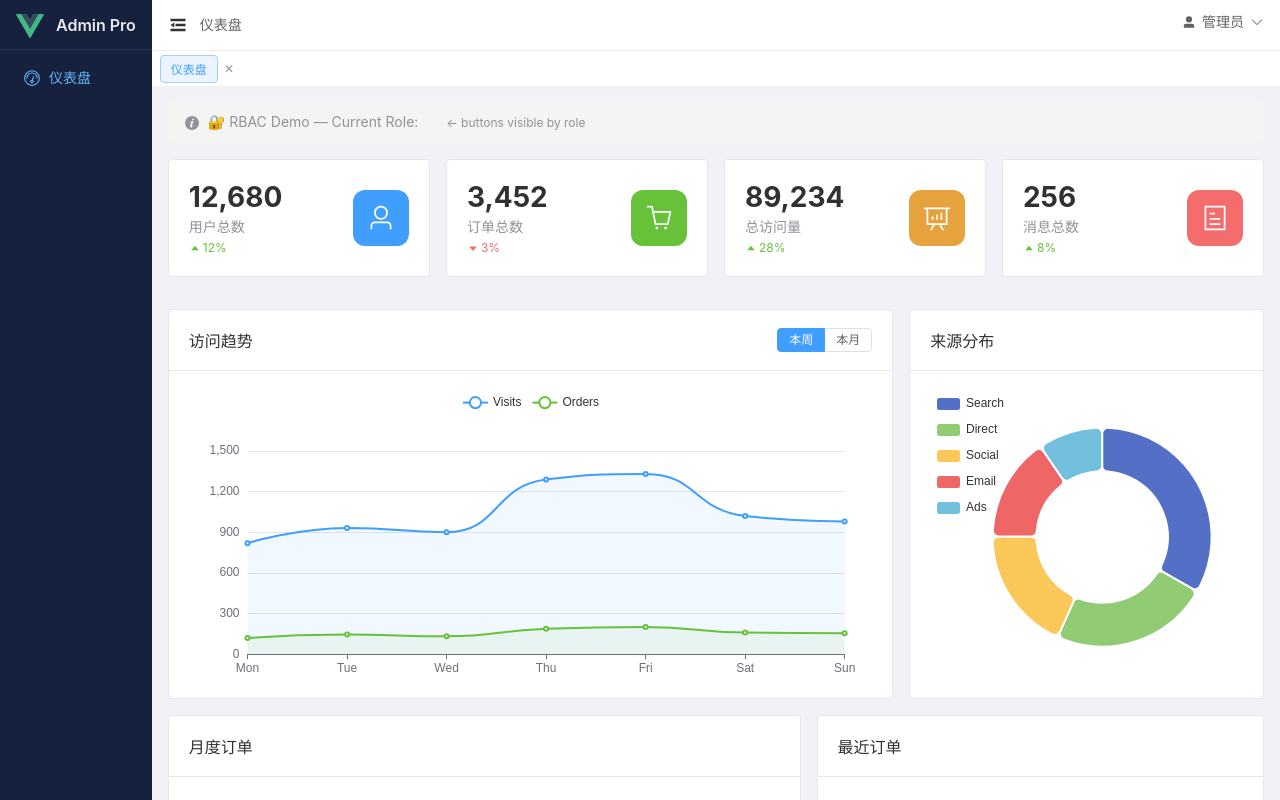
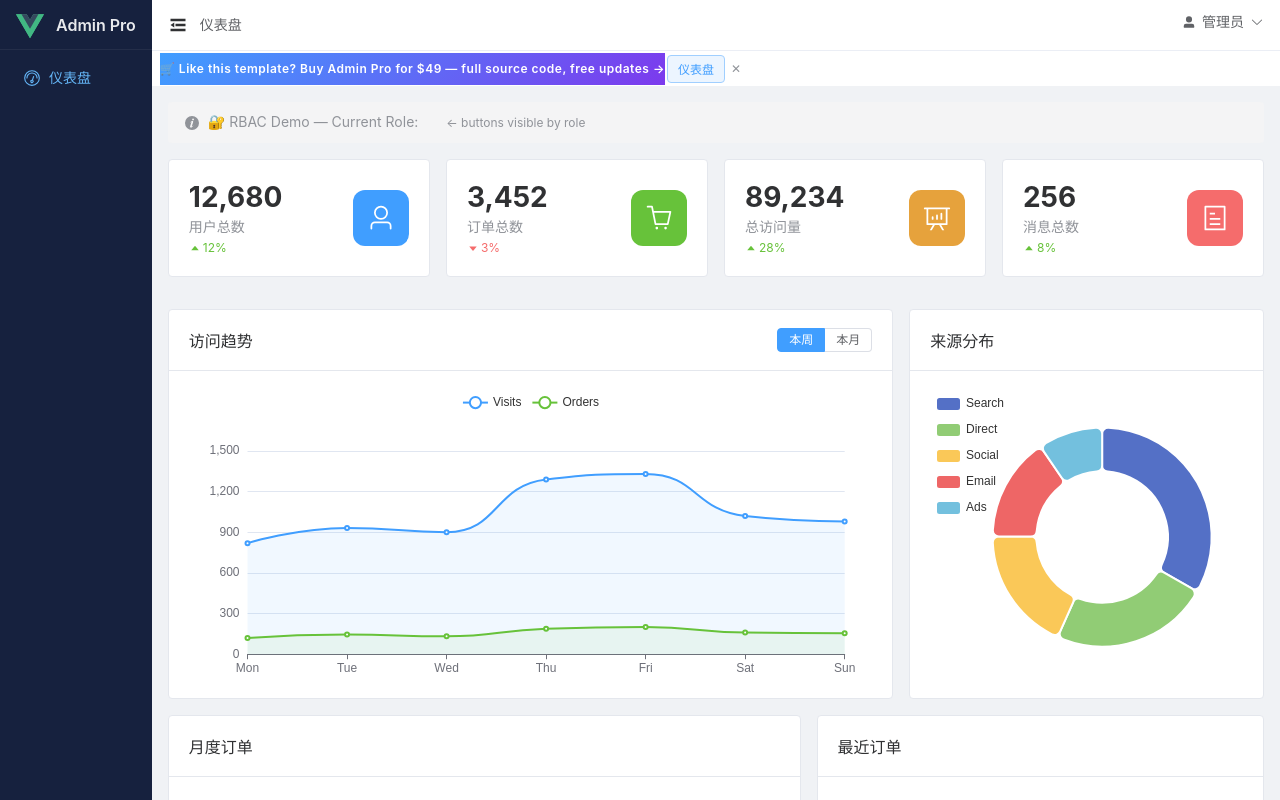
Before and after one commit to gaozhenxing-1/vue3-admin-pro, a Vue app: page /dashboard in a window 1280 px wide. Built offline with nearby package versions, Linux system fonts and the light colour scheme; sample sign-in values are in the browser's storage.

Commit message:
feat: add real Gumroad purchase links everywhere
- Landing page: nav + hero Buy Now buttons
- README: purchase section with link
- Demo layout: top banner with purchase CTA
- All pointing to gau***4.gumroad.com/l/trtbra

```diff
--- a/src/layout/index.vue
+++ b/src/layout/index.vue
@@ -9,18 +9,26 @@
       style="border-right:none;flex-shrink:0;overflow-y:auto"
       @select="handleSelect"
     >
-      <div style="height:50px;display:flex;align-items:center;padding:0 16px;border-bottom:1px solid var(--sidebar-border, rgba(255,255,255,0.08));overflow:hidden">
-        <img src="@/assets/logo.svg" style="width:28px;height:28px;flex-shrink:0">
-        <span v-show="!collapsed" style="margin-left:12px;color:var(--sidebar-logo-text, #fff);font-size:16px;font-weight:600;white-space:nowrap">Admin Pro</span>
+      <div
+        style="height:50px;display:flex;align-items:center;padding:0 16px;border-bottom:1px solid var(--sidebar-border, rgba(255,255,255,0.08));overflow:hidden"
+      >
+        <img src="@/assets/logo.svg" style="width:28px;height:28px;flex-shrink:0" />
+        <span
+          v-show="!collapsed"
+          style="margin-left:12px;color:var(--sidebar-logo-text, #fff);font-size:16px;font-weight:600;white-space:nowrap"
+          >Admin Pro</span
+        >
       </div>
       <el-menu-item v-for="r in menuRoutes" :key="r.path" :index="'/' + r.path">
-        <el-icon v-if="r.meta?.icon"><component :is="iconMap[r.meta.icon as string]" /></el-icon>
+        <el-icon v-if="r.meta?.icon"><component :is="iconMap[r.meta.icon as string]"/></el-icon>
         <template #title>{{ t(r.meta?.title as string) }}</template>
       </el-menu-item>
     </el-menu>
 
     <div style="flex:1;display:flex;flex-direction:column;overflow:hidden">
-      <div style="height:50px;background:var(--navbar-bg,#fff);display:flex;align-items:center;justify-content:space-between;padding:0 16px;box-shadow:0 1px 4px rgba(0,0,0,0.08);flex-shrink:0">
+      <div
+        style="height:50px;background:var(--navbar-bg,#fff);display:flex;align-items:center;justify-content:space-between;padding:0 16px;box-shadow:0 1px 4px rgba(0,0,0,0.08);flex-shrink:0"
+      >
         <div style="display:flex;align-items:center;gap:12px">
           <el-icon style="font-size:20px;cursor:pointer" @click="collapsed = !collapsed">
             <Fold v-if="!collapsed" /><Expand v-else />
@@ -33,7 +41,9 @@
         </div>
         <div>
           <el-dropdown trigger="click" :hide-on-click="false">
-            <span style="display:flex;align-items:center;gap:6px;cursor:pointer;color:var(--text-regular,#606266);font-size:14px">
+            <span
+              style="display:flex;align-items:center;gap:6px;cursor:pointer;color:var(--text-regular,#606266);font-size:14px"
+            >
               <el-icon><UserFilled /></el-icon> 管理员 <el-icon><ArrowDown /></el-icon>
             </span>
             <template #dropdown>
@@ -48,16 +58,22 @@
                       v-for="c in themes"
                       :key="c.primary"
                       :style="{
-                        width:'28px',height:'28px',borderRadius:'50%',background:c.primary,cursor:'pointer',
-                        border: currentTheme === c.primary ? '3px solid var(--text-primary)' : '2px solid transparent',
-                        margin:'0 auto',
+                        width: '28px',
+                        height: '28px',
+                        borderRadius: '50%',
+                        background: c.primary,
+                        cursor: 'pointer',
+                        border:
+                          currentTheme === c.primary
+                            ? '3px solid var(--text-primary)'
+                            : '2px solid transparent',
+                        margin: '0 auto',
                       }"
                       :title="lang === 'zh-cn' ? c.nameCN : c.name"
                       @click="switchTheme(c.primary)"
                     />
                   </div>
                 </div>
-
 
                 <!-- 视觉风格 -->
                 <div style="padding:4px 16px 8px">
@@ -66,9 +82,11 @@
                   </div>
                   <div style="display:flex;gap:8px">
                     <el-button
-                      v-for="s in styleModes" :key="s.key"
+                      v-for="s in styleModes"
+                      :key="s.key"
                       :type="currentStyle === s.key ? 'primary' : 'default'"
-                      size="small" style="flex:1;font-size:12px"
+                      size="small"
+                      style="flex:1;font-size:12px"
                       @click="switchStyle(s.key)"
                     >
                       {{ s.icon }} {{ lang === 'zh-cn' ? s.nameCN : s.name }}
@@ -79,17 +97,31 @@
 
                 <!-- 暗色模式 -->
                 <el-dropdown-item @click="toggleDark">
-                  <div style="display:flex;align-items:center;justify-content:space-between;width:100%">
-                    <span>{{ isDark ? (lang === 'zh-cn' ? '浅色模式' : 'Light Mode') : (lang === 'zh-cn' ? '暗色模式' : 'Dark Mode') }}</span>
-                    <el-icon :size="16"><Sunny v-if="isDark" /><Moon v-else /></el-icon>
+                  <div
+                    style="display:flex;align-items:center;justify-content:space-between;width:100%"
+                  >
+                    <span>{{
+                      isDark
+                        ? lang === 'zh-cn'
+                          ? '浅色模式'
+                          : 'Light Mode'
+                        : lang === 'zh-cn'
+                        ? '暗色模式'
+                        : 'Dark Mode'
+                    }}</span>
+                    <el-icon :size="16"><Sunny v-if="isDark"/><Moon v-else/></el-icon>
                   </div>
                 </el-dropdown-item>
 
                 <!-- 语言切换 -->
                 <el-dropdown-item @click="toggleLang">
-                  <div style="display:flex;align-items:center;justify-content:space-between;width:100%">
+                  <div
+                    style="display:flex;align-items:center;justify-content:space-between;width:100%"
+                  >
                     <span>{{ lang === 'zh-cn' ? 'Switch to English' : '切换为中文' }}</span>
-                    <span style="font-size:12px;font-weight:700;color:var(--el-color-primary)">{{ lang === 'zh-cn' ? 'EN' : '中' }}</span>
+                    <span style="font-size:12px;font-weight:700;color:var(--el-color-primary)">{{
+                      lang === 'zh-cn' ? 'EN' : '中'
+                    }}</span>
                   </div>
                 </el-dropdown-item>
 
@@ -110,20 +142,59 @@
         </div>
       </div>
 
-      <div v-if="visitedTags.length > 0" style="display:flex;align-items:center;height:36px;background:var(--navbar-bg,#fff);border-top:1px solid var(--border-light,#ebeef5);padding:0 8px;flex-shrink:0;gap:2px;overflow:hidden">
       <div
-          v-for="tag in visitedTags" :key="tag.path" :style="{
-            padding:'0 10px',height:'28px',fontSize:'12px',borderRadius:'4px',cursor:'pointer',whiteSpace:'nowrap',display:'flex',alignItems:'center',gap:'4px',
-            background: tag.path === route.path ? 'var(--el-color-primary-light-9)' : 'var(--fill-light,#f5f5f5)',
-            color: tag.path === route.path ? 'var(--el-color-primary)' : 'var(--text-secondary,#909399)',
-            border: '1px solid ' + (tag.path === route.path ? 'var(--el-color-primary-light-5)' : 'var(--border-light,#ebeef5)'),
-          }" @click="router.push(tag.path)"
+        v-if="visitedTags.length > 0"
+        style="display:flex;align-items:center;height:36px;background:var(--navbar-bg,#fff);border-top:1px solid var(--border-light,#ebeef5);padding:0 8px;flex-shrink:0;gap:2px;overflow:hidden"
+      >
+        <!-- 购买横幅 -->
+        <a
+          href="https://gaospark4.gumroad.com/l/trtbra"
+          target="_blank"
+          style="display:flex;align-items:center;justify-content:center;height:32px;background:linear-gradient(135deg,#409eff,#7c3aed);color:#fff;text-decoration:none;font-size:12px;font-weight:600;flex-shrink:0;letter-spacing:0.5px"
+        >
+          🛒 Like this template? Buy Admin Pro for $49 — full source code, free updates →
+        </a>
+        <div
+          v-for="tag in visitedTags"
+          :key="tag.path"
+          :style="{
+            padding: '0 10px',
+            height: '28px',
+            fontSize: '12px',
+            borderRadius: '4px',
+            cursor: 'pointer',
+            whiteSpace: 'nowrap',
+            display: 'flex',
+            alignItems: 'center',
+            gap: '4px',
+            background:
+              tag.path === route.path
+                ? 'var(--el-color-primary-light-9)'
+                : 'var(--fill-light,#f5f5f5)',
+            color:
+              tag.path === route.path ? 'var(--el-color-primary)' : 'var(--text-secondary,#909399)',
+            border:
+              '1px solid ' +
+              (tag.path === route.path
+                ? 'var(--el-color-primary-light-5)'
+                : 'var(--border-light,#ebeef5)'),
+          }"
+          @click="router.push(tag.path)"
           @contextmenu.prevent
         >
           <span>{{ t(tag.title) }}</span>
-          <span v-if="tag.path !== '/dashboard'" style="font-size:10px;line-height:1;border-radius:50%;width:14px;height:14px;display:inline-flex;align-items:center;justify-content:center" @click.stop="removeTag(tag.path)">✕</span>
+          <span
+            v-if="tag.path !== '/dashboard'"
+            style="font-size:10px;line-height:1;border-radius:50%;width:14px;height:14px;display:inline-flex;align-items:center;justify-content:center"
+            @click.stop="removeTag(tag.path)"
+            >✕</span
+          >
         </div>
-        <span style="cursor:pointer;font-size:12px;color:var(--text-secondary,#909399);margin-left:4px;flex-shrink:0" @click="visitedTags = visitedTags.filter(t => t.path === '/dashboard')">✕</span>
+        <span
+          style="cursor:pointer;font-size:12px;color:var(--text-secondary,#909399);margin-left:4px;flex-shrink:0"
+          @click="visitedTags = visitedTags.filter((t) => t.path === '/dashboard')"
+          >✕</span
+        >
       </div>
 
       <div style="flex:1;padding:16px;overflow-y:auto;background:var(--bg-main,#f0f2f5)">
@@ -141,12 +212,35 @@
 import { ref, computed, watch } from 'vue'
 import { useRouter, useRoute } from 'vue-router'
 import {
-  Fold, Expand, ArrowDown, UserFilled, Sunny, Moon, SwitchButton,
-  Odometer, DataAnalysis, Grid, Document, User, Avatar, Tickets, Folder, Bell, Setting, EditPen,
+  Fold,
+  Expand,
+  ArrowDown,
+  UserFilled,
+  Sunny,
+  Moon,
+  SwitchButton,
+  Odometer,
+  DataAnalysis,
+  Grid,
+  Document,
+  User,
+  Avatar,
+  Tickets,
+  Folder,
+  Bell,
+  Setting,
+  EditPen,
 } from '@element-plus/icons-vue'
 import { useI18n, currentLocale } from '@/locales'
 import { useUserStore } from '@/stores'
-import { themes, applyTheme, getSavedTheme, styleModes, applyStyle, getSavedStyle } from '@/utils/theme'
+import {
+  themes,
+  applyTheme,
+  getSavedTheme,
+  styleModes,
+  applyStyle,
+  getSavedStyle,
+} from '@/utils/theme'
 
 const router = useRouter()
 const route = useRoute()
@@ -160,40 +254,86 @@ const cachedNames = ref<string[]>([])
 const currentTheme = ref(getSavedTheme())
 const currentStyle = ref(getSavedStyle())
 
-const iconMap: Record<string, any> = { Odometer, DataAnalysis, Grid, Document, User, Avatar, Tickets, Folder, Bell, Setting, EditPen }
+const iconMap: Record<string, any> = {
+  Odometer,
+  DataAnalysis,
+  Grid,
+  Document,
+  User,
+  Avatar,
+  Tickets,
+  Folder,
+  Bell,
+  Setting,
+  EditPen,
+}
 
 const activeMenu = computed(() => route.path)
 const menuRoutes = computed(() => {
   const root = router.options.routes.find((r) => r.path === '/')
-  return root?.children?.filter((r) => {
+  return (
+    root?.children?.filter((r) => {
       if (r.meta?.hidden) return false
       const roles = r.meta?.roles as string[] | undefined
       if (roles && roles.length > 0) {
-      return roles.some(role => userStore.roles.includes(role))
+        return roles.some((role) => userStore.roles.includes(role))
       }
       return true
     }) || []
+  )
 })
 const breadcrumbs = computed(() => {
-  return route.matched.filter((r) => r.meta?.title && !r.meta?.hidden).map((r) => ({ path: r.path, title: r.meta?.title as string }))
+  return route.matched
+    .filter((r) => r.meta?.title && !r.meta?.hidden)
+    .map((r) => ({ path: r.path, title: r.meta?.title as string }))
 })
 
-function handleSelect(index: string) { router.push(index) }
-function switchTheme(primary: string) { currentTheme.value = primary; applyTheme(primary) }
-function switchStyle(mode: 'tech' | 'minimal') { currentStyle.value = mode; applyStyle(mode) }
-function toggleDark() { isDark.value = !isDark.value; document.documentElement.classList.toggle('dark', isDark.value); localStorage.setItem('darkMode', isDark.value ? 'true' : 'false') }
-function toggleLang() { const next = lang.value === 'zh-cn' ? 'en' : 'zh-cn'; lang.value = next; currentLocale.value = next; localStorage.setItem('locale', next) }
-function handleLogout() { userStore.logout(); router.push('/login') }
+function handleSelect(index: string) {
+  router.push(index)
+}
+function switchTheme(primary: string) {
+  currentTheme.value = primary
+  applyTheme(primary)
+}
+function switchStyle(mode: 'tech' | 'minimal') {
+  currentStyle.value = mode
+  applyStyle(mode)
+}
+function toggleDark() {
+  isDark.value = !isDark.value
+  document.documentElement.classList.toggle('dark', isDark.value)
+  localStorage.setItem('darkMode', isDark.value ? 'true' : 'false')
+}
+function toggleLang() {
+  const next = lang.value === 'zh-cn' ? 'en' : 'zh-cn'
+  lang.value = next
+  currentLocale.value = next
+  localStorage.setItem('locale', next)
+}
+function handleLogout() {
+  userStore.logout()
+  router.push('/login')
+}
 function removeTag(path: string) {
-  const idx = visitedTags.value.findIndex(t => t.path === path)
+  const idx = visitedTags.value.findIndex((t) => t.path === path)
   visitedTags.value.splice(idx, 1)
-  if (path === route.path && visitedTags.value.length > 0) router.push(visitedTags.value[visitedTags.value.length - 1].path)
+  if (path === route.path && visitedTags.value.length > 0)
+    router.push(visitedTags.value[visitedTags.value.length - 1].path)
 }
 
-watch(() => route.path, () => {
+watch(
+  () => route.path,
+  () => {
     if (route.meta?.hidden) return
-  const exists = visitedTags.value.find(t => t.path === route.path)
-  if (!exists) visitedTags.value.push({ path: route.path, title: (route.meta?.title as string) || route.path })
-  if (route.meta?.keepAlive && !cachedNames.value.includes(route.name as string)) cachedNames.value.push(route.name as string)
-}, { immediate: true })
+    const exists = visitedTags.value.find((t) => t.path === route.path)
+    if (!exists)
+      visitedTags.value.push({
+        path: route.path,
+        title: (route.meta?.title as string) || route.path,
+      })
+    if (route.meta?.keepAlive && !cachedNames.value.includes(route.name as string))
+      cachedNames.value.push(route.name as string)
+  },
+  { immediate: true },
+)
 </script>
```
Also changed, not shown: src/views/front/landing.vue (+8 -5 lines), 1 other file (tests, documents, lock files or other folders). Lines whose indentation alone changed are shown as unchanged.
